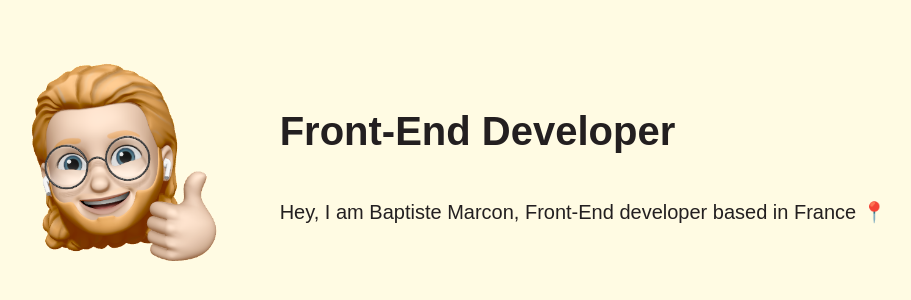
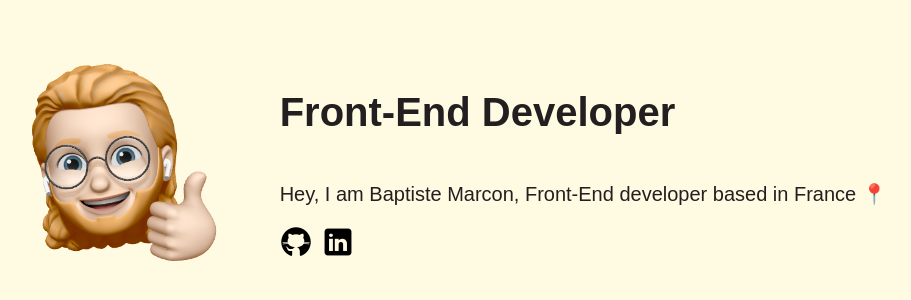
Before and after one commit to baptistemcn/personnal-website, a React (Vite) app: page / in a window 1280 px wide. Shown: the part 252-552 px from the top of the page, without its empty margins (187-1098 px from the left). Built offline with nearby package versions, Linux system fonts and the light colour scheme.

Commit message:
feat(icons): dynamic list

```diff
--- a/src/App.tsx
+++ b/src/App.tsx
@@ -5,6 +5,21 @@ import { Card } from "./components";
 
 import "./App.css";
 import img from "./assets/baptiste-marcon.png";
+import github from "./assets/github.png";
+import linkedin from "./assets/linkedin.png";
+
+const ICONS = [
+  {
+    img: `${github}`,
+    link: "https://github.com/baptistemcn",
+    name: "Github",
+  },
+  {
+    img: `${linkedin}`,
+    link: "https://www.linkedin.com/in/baptiste-marcon/",
+    name: "Linkedin",
+  },
+];
 
 function App() {
   const { t, i18n } = useTranslation();
@@ -14,11 +29,14 @@ function App() {
     i18n.changeLanguage(lng);
   }, [i18n]);
 
+  console.log(ICONS);
+
   return (
     <>
       <main>
         <Card
           alt={t("presentation.alt")}
+          icons={ICONS}
           img={img}
           text={t("presentation.text")}
           title={t("presentation.title")}
--- a/src/components/Card.tsx
+++ b/src/components/Card.tsx
@@ -1,13 +1,22 @@
+import { Icons } from "./Icons";
+
 import "./card.css";
 
 interface CardProps {
   alt: string;
+  icons: Array<IconsProps>;
   img: string;
   text: string;
   title: string;
 }
 
-export const Card = ({ alt, img, text, title }: CardProps) => {
+interface IconsProps {
+  img: string;
+  link: string;
+  name: string;
+}
+
+export const Card = ({ alt, icons, img, text, title }: CardProps) => {
   return (
     <div className="card-container">
       <div className="card-image-container">
@@ -16,6 +25,18 @@ export const Card = ({ alt, img, text, title }: CardProps) => {
       <div className="card-text-container">
         <h1>{title}</h1>
         <p>{text}</p>
+        <span className="card-icons-container">
+          {icons.map((icon, index) => {
+            return (
+              <Icons
+                img={icon.img}
+                link={icon.link}
+                name={icon.name}
+                key={index}
+              />
+            );
+          })}
+        </span>
       </div>
     </div>
   );
--- /dev/null
+++ b/src/components/Icons.tsx
@@ -0,0 +1,17 @@
+import "./icons.css";
+
+interface IconsProps {
+  img: string;
+  link: string;
+  name: string;
+}
+
+export const Icons = ({ img, link, name }: IconsProps) => {
+  return (
+    <>
+      <a href={link} target="_blank" rel="noopener">
+        <img className="icons-img" src={img} alt={name} />
+      </a>
+    </>
+  );
+};
--- a/src/components/card.css
+++ b/src/components/card.css
@@ -29,3 +29,11 @@ img {
   align-items: left;
   width: 66%;
 }
+
+.card-icons-container {
+  display: flex;
+  flex-direction: row;
+  justify-content: flex-start;
+  width: 33%;
+  gap: 10px;
+}
--- /dev/null
+++ b/src/components/icons.css
@@ -0,0 +1,4 @@
+.icons-img {
+  height: 32px;
+  width: 32px;
+}
```
Also changed, not shown: src/assets/github.png (added), src/assets/linkedin.png (added).
